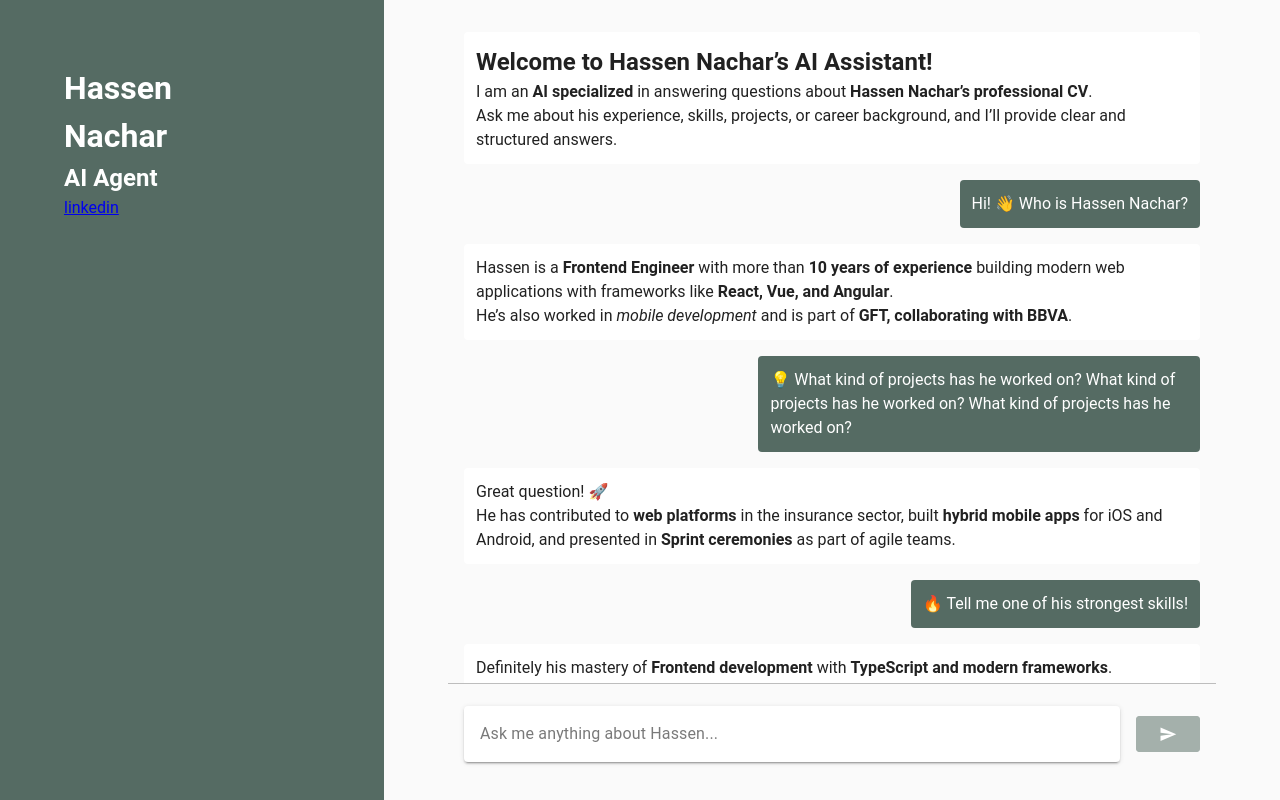
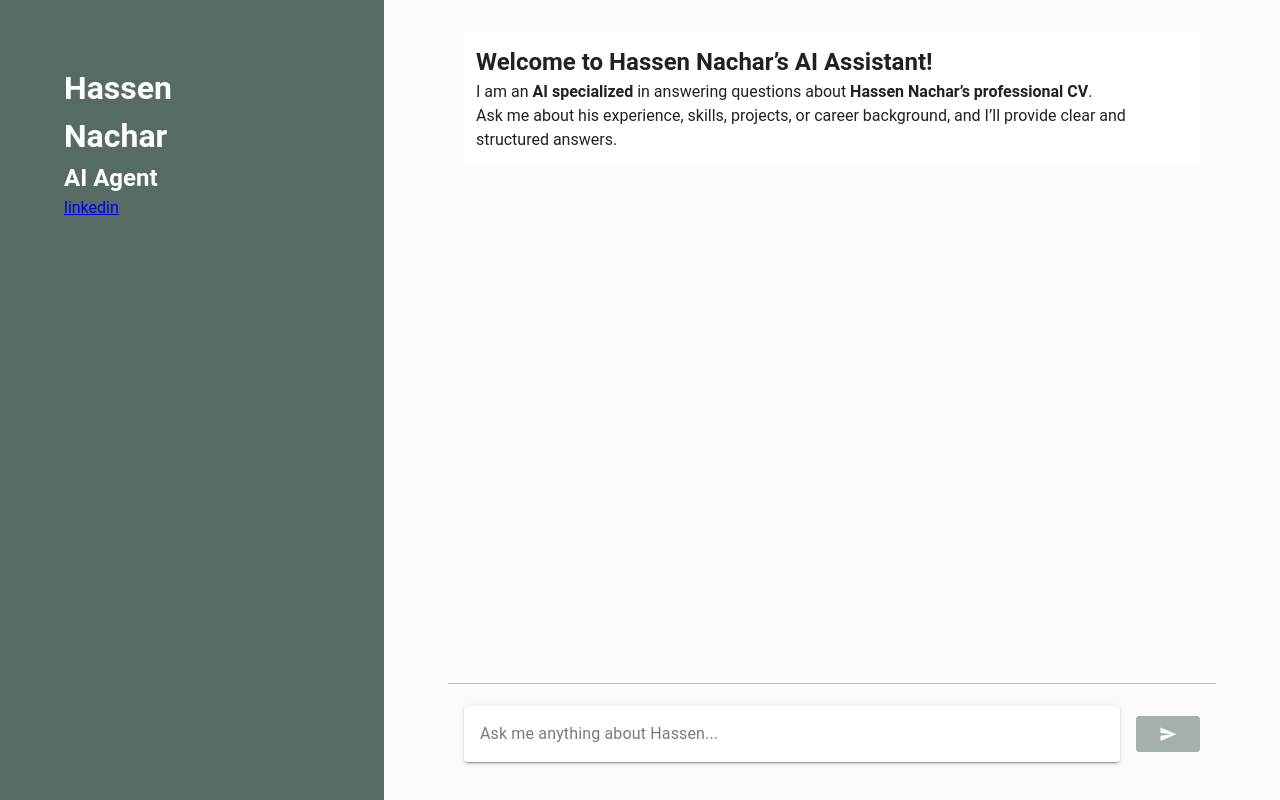
Before and after one commit to nachar/hassen-nachar-web, a Vue app: page / in a window 1280 px wide. Built offline with nearby package versions, Linux system fonts and the light colour scheme.

Commit message:
feat: ask questions to ai

```diff
--- a/src/components/ChatComponent.vue
+++ b/src/components/ChatComponent.vue
@@ -1,7 +1,8 @@
 <template>
   <v-container class="h-100">
     <div class="chat">
-      <div class="chat__messages pa-4">
+      <div class="chat__messages">
+        <div class="chat__messages__content">
           <div
             v-for="(msg, index) in messages"
             :key="index"
@@ -17,6 +18,8 @@
               <div v-html="msg.text"></div>
             </div>
           </div>
+          <v-skeleton-loader v-if="fetchAskLoading" type="paragraph" />
+        </div>
       </div>
       <div class="chat__input pa-4 d-flex align-center">
         <v-text-field
@@ -26,115 +29,52 @@
           variant="solo"
           hide-details
           clearable
-          @keyup.enter="sendMessage"
+          @keyup.enter="sendQuestion"
         />
-        <v-btn color="primary" :disabled="!question" @click="sendMessage">
+        <v-btn color="primary" :disabled="!question" @click="sendQuestion">
           <v-icon>mdi-send</v-icon>
         </v-btn>
       </div>
     </div>
   </v-container>
-
-  <!--  <v-container class="fill-height d-flex flex-column">-->
-  <!--    <div class="flex-grow-1 overflow-y-auto pa-4 w-100">-->
-  <!--      <div-->
-  <!--        v-for="(msg, index) in messages"-->
-  <!--        :key="index"-->
-  <!--        class="d-flex"-->
-  <!--        :class="msg.type === 'question' ? 'mb-4 justify-end' : 'mb-4 justify-start'"-->
-  <!--      >-->
-  <!--        <div-->
-  <!--          :class="msg.type === 'question' ? 'message message&#45;&#45;question' : 'message message&#45;&#45;answer'"-->
-  <!--          class="rounded pa-3"-->
-  <!--        >-->
-  <!--          <div v-html="msg.text"></div>-->
-  <!--        </div>-->
-  <!--      </div>-->
-  <!--    </div>-->
-  <!--  </v-container>-->
-
-  <!--  <v-footer app fixed elevation="4" class="pa-3">-->
-  <!--    <v-container>-->
-  <!--      <div class="d-flex align-center">-->
-  <!--        <v-text-field-->
-  <!--          v-model="question"-->
-  <!--          class="mr-4"-->
-  <!--          label="Ask me anything..."-->
-  <!--          variant="solo"-->
-  <!--          hide-details-->
-  <!--          clearable-->
-  <!--          @keyup.enter="sendMessage"-->
-  <!--        />-->
-  <!--        <v-btn color="primary" @click="sendMessage">-->
-  <!--          <v-icon>mdi-send</v-icon>-->
-  <!--        </v-btn>-->
-  <!--      </div>-->
-  <!--    </v-container>-->
-  <!--  </v-footer>-->
 </template>
 
 <script setup>
-import { ref } from 'vue';
+import { ref, watch } from 'vue';
+
+import { useAsk } from '@/composables/api/useAsk.js';
+
+const { fetchAsk, fetchAskLoading, fetchAskError, fetchAskSuccess, fetchAskReset, fetchAskData } =
+  useAsk();
 
 const messages = ref([
   {
     type: 'answer',
     text: '<h2>Welcome to Hassen Nachar’s AI Assistant!</h2><p>I am an <b>AI specialized</b> in answering questions about <b>Hassen Nachar’s professional CV</b>.</p><p>Ask me about his experience, skills, projects, or career background, and I’ll provide clear and structured answers.</p>',
   },
-  {
-    type: 'question',
-    text: '<p>Hi! 👋 Who is Hassen Nachar?</p>',
-  },
-  {
-    type: 'answer',
-    text: `
-      <p>Hassen is a <b>Frontend Engineer</b> with more than
-      <b>10 years of experience</b> building modern web applications
-      with frameworks like <b>React, Vue, and Angular</b>.</p>
-      <p>He’s also worked in <i>mobile development</i> and
-      is part of <b>GFT, collaborating with BBVA</b>.</p>
-    `,
-  },
-  {
-    type: 'question',
-    text: '<p>💡 What kind of projects has he worked on?  What kind of projects has he worked on?   What kind of projects has he worked on?</p>',
-  },
-
-  {
-    type: 'answer',
-    text: `
-      <p>Great question! 🚀</p>
-      <p>He has contributed to <b>web platforms</b> in the insurance sector,
-      built <b>hybrid mobile apps</b> for iOS and Android,
-      and presented in <b>Sprint ceremonies</b> as part of agile teams.</p>
-    `,
-  },
-  {
-    type: 'question',
-    text: '<p>🔥 Tell me one of his strongest skills!</p>',
-  },
-  {
-    type: 'answer',
-    text: `
-      <p>Definitely his mastery of <b>Frontend development</b>
-      with <b>TypeScript and modern frameworks</b>.</p>
-      <p>But also his <i>adaptability</i> — he quickly transitioned
-      from web development to mobile apps and became a key team member.</p>
-    `,
-  },
 ]);
 
 const question = ref('');
 
-function sendMessage() {
-  if (question.value.trim() !== '') {
-    messages.value.push({ type: 'question', text: question.value });
+const sendQuestion = () => {
+  messages.value.push({ type: 'question', text: question.value.trim() });
+  fetchAsk({ params: { question: question.value.trim() } });
   question.value = '';
-    setTimeout(() => {
-      messages.value.push({ type: 'answer', text: 'Mensaje recibido ✅' });
-    }, 1000);
+};
+
+watch(fetchAskSuccess, (newFetchAskSuccess) => {
+  if (newFetchAskSuccess) {
+    messages.value.push({ type: 'answer', text: fetchAskData?.value?.answer });
+    fetchAskReset();
   }
+});
+
+watch(fetchAskError, (newFetchAskError) => {
+  if (newFetchAskError) {
+    messages.value.push({ type: 'answer', text: 'Something went wrong. Please try again.' });
+    fetchAskReset();
   }
+});
 </script>
 
 <style scoped lang="scss">
@@ -154,6 +94,9 @@ $input-height: 100px;
     height: calc(100% - $input-height);
     border-bottom: 1px colors.$gray-light solid;
     overflow-y: scroll;
+    &__content {
+      padding: 16px 16px 100vh 16px;
+    }
   }
   &__input {
     height: $input-height;
```
Lines whose indentation alone changed are shown as unchanged.
